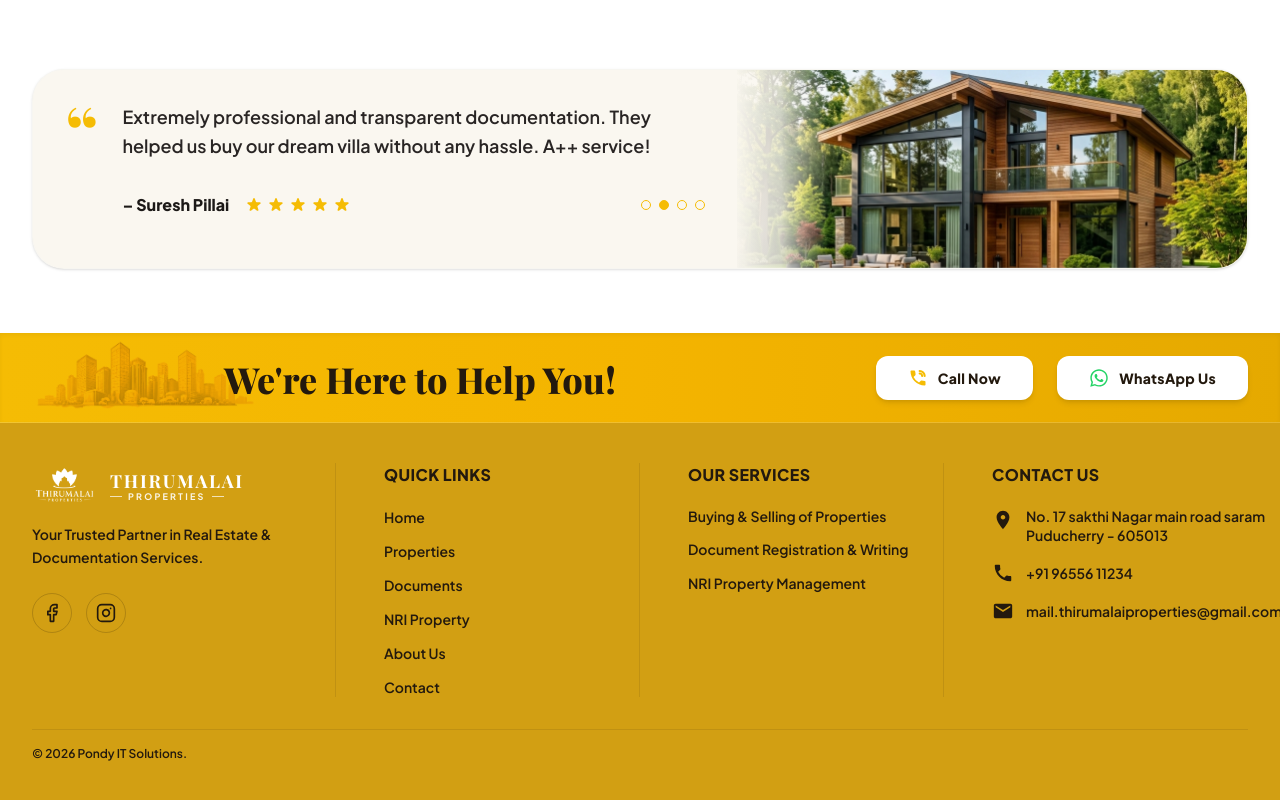
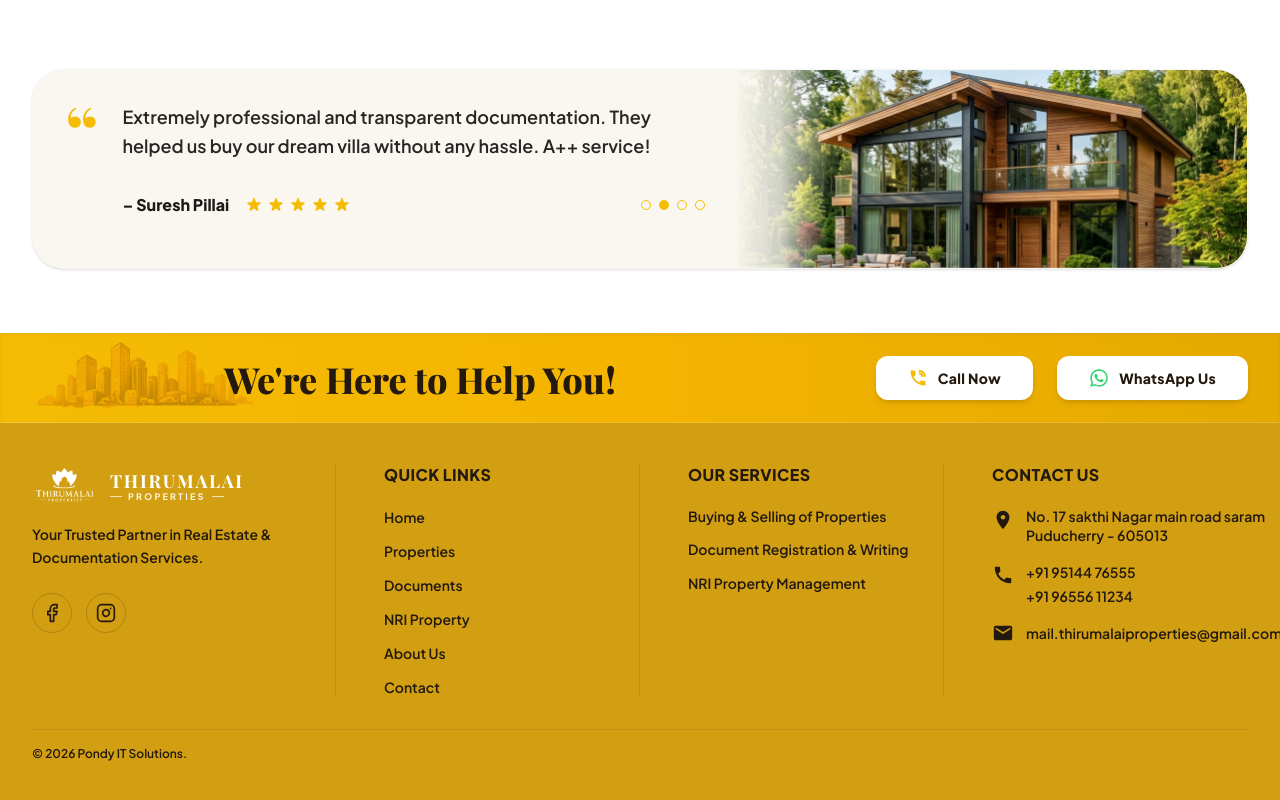
Before and after one commit to sivaathri/Properties, a React (Vite) app: page / in a window 1280 px wide. Shown: the part 2570-3370 px from the top of the page. Built offline with nearby package versions, Linux system fonts and the light colour scheme; a web font is replaced by a local one.

Commit message:
feat: add Footer component with contact CTA, quick links, and navigation handlers

```diff
--- a/src/components/Footer.jsx
+++ b/src/components/Footer.jsx
@@ -213,11 +213,15 @@ export default function Footer({ setActiveTab }) {
                   </svg>
                   <span>No. 17 sakthi Nagar main road saram Puducherry - 605013</span>
                 </li>
-                <li className="flex items-center gap-3">
-                  <svg viewBox="0 0 24 24" className="w-5.5 h-5.5 text-[#23190E] flex-shrink-0 fill-current" xmlns="http://www.w3.org/2000/svg">
+                <li className="flex items-start gap-3">
+                  <svg viewBox="0 0 24 24" className="w-5.5 h-5.5 text-[#23190E] flex-shrink-0 mt-0.5 fill-current" xmlns="http://www.w3.org/2000/svg">
                     <path d="M20.01 15.38c-1.23 0-2.42-.2-3.53-.56a.977.977 0 00-1.01.24l-2.2 2.2a15.045 15.045 0 01-6.59-6.59l2.2-2.21a.96.96 0 00.25-1A11.56 11.56 0 018.82 4c0-.55-.45-1-1-1H4a1 1 0 00-1 1c0 9.39 7.61 17 17 17a1 1 0 001-1v-3.58c0-.56-.45-1.04-1-1.04z" />
                   </svg>
-                  <span> +91 96556 11234</span>
+                  <div className="flex flex-col gap-1">
+                     <span>+91 95144 76555</span>
+                    <span>+91 96556 11234</span>
+
+                  </div>
                 </li>
                 <li className="flex items-center gap-3">
                   <svg viewBox="0 0 24 24" className="w-5.5 h-5.5 text-[#23190E] flex-shrink-0 fill-current" xmlns="http://www.w3.org/2000/svg">
```
